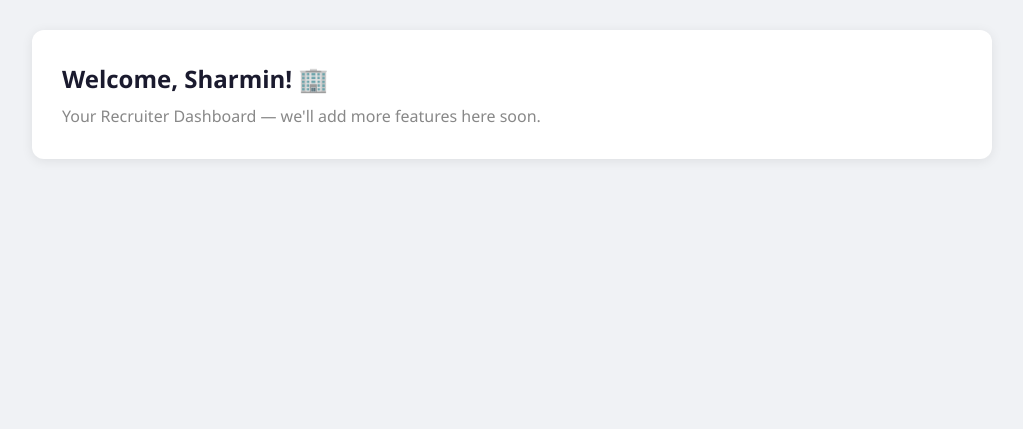
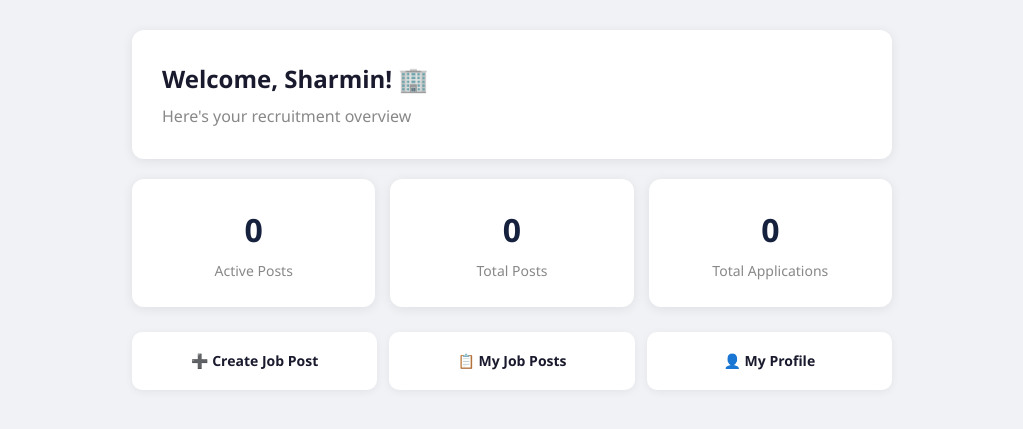
Before and after one commit to Sharmin-Sultana-Shila/JobSphere, a Django app: page /users/dashboard/recruiter/ in a window 1280 px wide. Shown: the part 68-497 px from the top of the page, without its empty margins (128-1151 px from the left). Run offline with Django 5.2, Linux system fonts and the light colour scheme; a user stored in the database is signed in; data comes from the database, SQL or seed files in the repository.

Commit message:
Enhance recruiter dashboard with stats and links

```diff
--- a/templates/users/recruiter_dashboard.html
+++ b/templates/users/recruiter_dashboard.html
@@ -2,11 +2,93 @@
 
 {% block title %}Dashboard — JobSphere{% endblock %}
 
+{% block extra_css %}
+.dashboard-container {
+    max-width: 800px;
+    margin: 30px auto;
+    padding: 0 20px;
+}
+
+.stats-row {
+    display: grid;
+    grid-template-columns: 1fr 1fr 1fr;
+    gap: 15px;
+    margin-bottom: 25px;
+}
+
+.stat-card {
+    background: white;
+    border-radius: 12px;
+    padding: 25px;
+    box-shadow: 0 2px 12px rgba(0, 0, 0, 0.08);
+    text-align: center;
+}
+
+.stat-number {
+    font-size: 32px;
+    font-weight: 700;
+    color: #16213e;
+}
+
+.stat-label {
+    font-size: 14px;
+    color: #888;
+    margin-top: 4px;
+}
+
+.quick-links {
+    display: flex;
+    gap: 12px;
+    margin-bottom: 25px;
+}
+
+.quick-link {
+    flex: 1;
+    background: white;
+    border-radius: 10px;
+    padding: 18px;
+    text-align: center;
+    text-decoration: none;
+    color: #1a1a2e;
+    font-weight: 600;
+    font-size: 14px;
+    box-shadow: 0 2px 8px rgba(0, 0, 0, 0.06);
+    transition: transform 0.2s;
+}
+
+.quick-link:hover {
+    transform: translateY(-2px);
+}
+{% endblock %}
+
 {% block content %}
-<div class="main-content">
+<div class="dashboard-container">
     <div class="dashboard-header">
         <h1>Welcome, {{ user.name }}! &#127970;</h1>
-        <p>Your Recruiter Dashboard — we'll add more features here soon.</p>
+        <p>Here's your recruitment overview</p>
+    </div>
+
+    <!-- Stats -->
+    <div class="stats-row">
+        <div class="stat-card">
+            <div class="stat-number">{{ active_posts }}</div>
+            <div class="stat-label">Active Posts</div>
+        </div>
+        <div class="stat-card">
+            <div class="stat-number">{{ total_posts }}</div>
+            <div class="stat-label">Total Posts</div>
+        </div>
+        <div class="stat-card">
+            <div class="stat-number">{{ total_applications }}</div>
+            <div class="stat-label">Total Applications</div>
+        </div>
+    </div>
+
+    <!-- Quick Links -->
+    <div class="quick-links">
+        <a href="{% url 'create_job_post' %}" class="quick-link">&#10133; Create Job Post</a>
+        <a href="{% url 'my_job_posts' %}" class="quick-link">&#128203; My Job Posts</a>
+        <a href="{% url 'recruiter_profile' %}" class="quick-link">&#128100; My Profile</a>
     </div>
 </div>
 {% endblock %}
```
